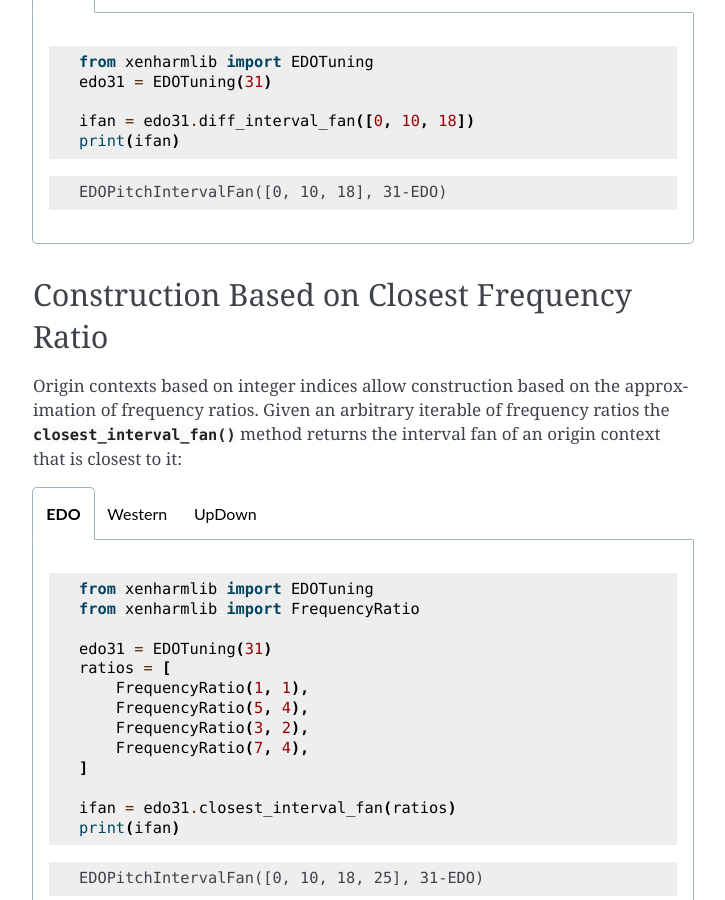
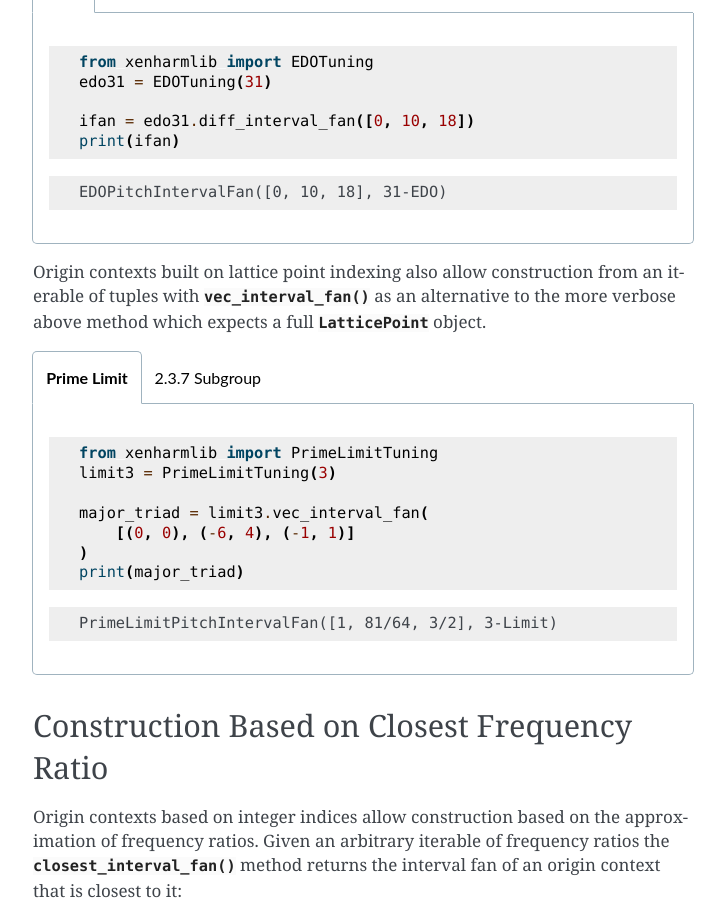
Before and after one commit to retooth2/xenharmlib, a Sphinx documentation site: the page built from doc/prim_interval_fan.rst, in a window 1280 px wide and 900 px high, scrolled down 3336 px. Shown: the whole window, without its empty margins (387-1112 px from the left). Built offline with Sphinx 7.4.7, drawn with Linux system fonts in a browser that asks for light colours.

Commit message:
chore(doc): added mentions of vec_ alternative in ifan and seq

```diff
--- a/doc/prim_interval_fan.rst
+++ b/doc/prim_interval_fan.rst
@@ -446,6 +446,51 @@ layer by employing the notation's enharmonic strategy.
       .. testoutput:: UpDownNotation
 
          UpDownNoteIntervalFan([P1, d4, P5], 31-EDO)
+
+Origin contexts built on lattice point indexing also allow construction
+from an iterable of tuples with
+:meth:`~xenharmlib.core.multigen.MultiGenTuning.vec_interval_fan`
+as an alternative to the more verbose above method which expects
+a full :class:`~xenharmlib.core.lattice.LatticePoint` object.
+
+.. tabs::
+
+   .. tab:: Prime Limit
+
+      .. testcode:: PrimeLimitTuning
+
+         from xenharmlib import PrimeLimitTuning
+         limit3 = PrimeLimitTuning(3)
+
+         major_triad = limit3.vec_interval_fan(
+             [(0, 0), (-6, 4), (-1, 1)]
+         )
+         print(major_triad)
+
+      .. testoutput:: PrimeLimitTuning
+
+         PrimeLimitPitchIntervalFan([1, 81/64, 3/2], 3-Limit)
+
+   .. tab:: 2.3.7 Subgroup
+
+      .. testcode:: MultiGenTuning
+
+         from xenharmlib import MultiGenTuning
+         from xenharmlib import FrequencyRatio
+
+         sg237 = MultiGenTuning(
+             [FrequencyRatio(p) for p in [2, 3, 7]],
+             eq_diff_vec=(1, 0, 0)
+         )
+
+         ifan = sg237.vec_interval_fan(
+             [(0, 0, 0), (-2, 1, 1), (-1, -1, 1)]
+         )
+         print(ifan)
+
+      .. testoutput:: MultiGenTuning
+
+         MultiGenPitchIntervalFan([(0, 0, 0), (-2, 1, 1), (-1, -1, 1)], G=(2, 3, 7))
 
 Construction Based on Closest Frequency Ratio
 -----------------------------------------------------
```
Also changed, not shown: doc/prim_seq.rst (+45 -0 lines).
